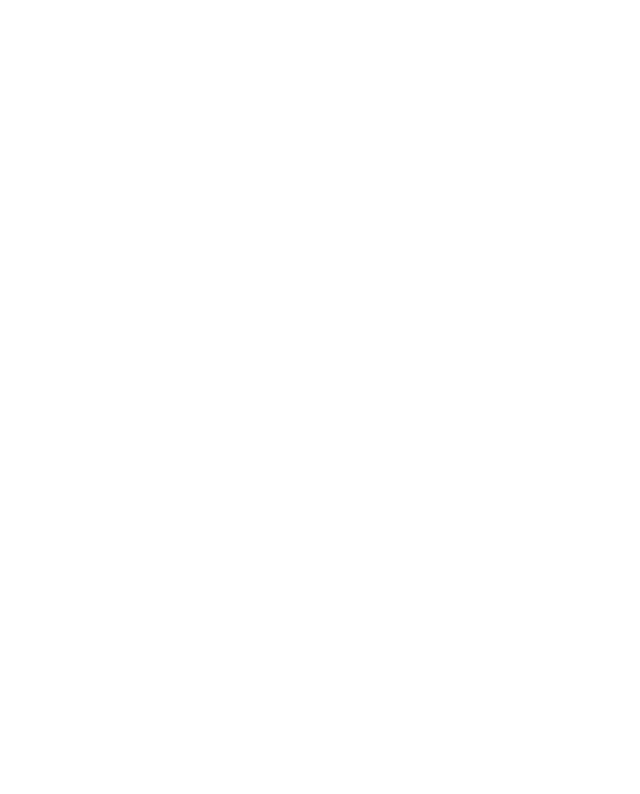
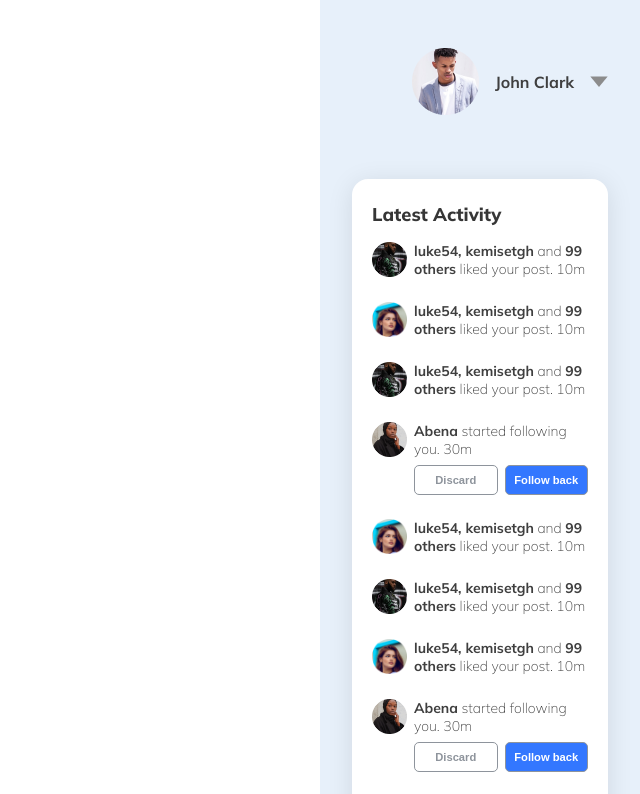
Before and after one commit to tersoo-ahire/Coonected, a React (Vite) app in the folder website/: page /books in a window 1280 px wide. Before the commit this address had no page. Shown: the top 794 px of the page, without its empty margins (640-1280 px from the left). Built offline with nearby package versions, Linux system fonts and the light colour scheme.

Commit message:
created userprofile and activities components for right section of books page

```diff
--- a/website/src/App.jsx
+++ b/website/src/App.jsx
@@ -10,6 +10,7 @@
 import Home from "./pages/Home";
 import Profile from "./pages/Profile";
 import Explore from "./pages/Explore";
+import Books from "./pages/Books";
 
 export default function App() {
   return (
@@ -24,7 +25,8 @@
         <Route path="/invitation/success" element={<Success />} />
         <Route path="/home" element={<Home />} />
         <Route path="/profile/*" element={<Profile />} />
-        <Route path="/explore/*" element={<Explore/>} />
+        <Route path="/explore/*" element={<Explore />} />
+        <Route path="/books" element={<Books/>} />
       </Routes>
     </>
   );
--- a/website/src/pages/Books.jsx
+++ b/website/src/pages/Books.jsx
@@ -0,0 +1,17 @@
+import React from "react";
+import UserProfile from "../components/Userprofile";
+import Activities from "../components/Activities";
+
+export default function Books(){
+    return (
+        <section className="books-page">
+            <div className="left-section">
+
+            </div>
+            <div className="right-section">
+                <UserProfile/>
+                <Activities/>
+            </div>
+        </section>
+    )
+}
--- a/website/src/pages/Explore.jsx
+++ b/website/src/pages/Explore.jsx
@@ -1,7 +1,7 @@
 import React from "react";
 import { Routes, Route, Navigate } from "react-router-dom";
 import Search from "../components/Search";
-import Userprofile from "../components/Userprofile";
+import UserProfile from "../components/Userprofile";
 import Activities from "../components/Activities";
 import Navigation from "../components/Navigation";
 import ExploreNav from "../components/ExploreNav";
@@ -36,7 +36,7 @@
                 </div>
             </div>
             <div className="right-section">
-                <Userprofile/>
+                <UserProfile/>
                 <Activities/>
             </div>
         </section>
--- a/website/src/styles/App.css
+++ b/website/src/styles/App.css
@@ -1745,4 +1745,25 @@
 .media-container .media-sub .content #add-icon:hover {
   cursor: pointer;
   transform: rotate(180deg);
+}
+
+.books-page {
+  display: flex;
+  flex-direction: row;
+  background-color: rgba(255, 255, 255, 0.6588235294);
+  width: 100%;
+}
+.books-page .left-section {
+  display: flex;
+  flex-direction: column;
+  width: 75%;
+}
+.books-page .right-section {
+  display: flex;
+  flex-direction: column;
+  width: 25%;
+  background-color: #E7F0FA;
+  padding: 3em 2em 3em 2em;
+  min-height: 100vh;
+  gap: 4em;
 }/*# sourceMappingURL=App.css.map */
--- a/website/src/styles/App.scss
+++ b/website/src/styles/App.scss
@@ -2023,5 +2023,28 @@
             }
         }
     }
-
-}
+}
+
+// BOOKS PAGE SECTION
+.books-page {
+    display: flex;
+    flex-direction: row;
+    background-color: #ffffffa8;
+    width: 100%;
+
+    .left-section {
+        display: flex;
+        flex-direction: column;
+        width: 75%;
+    }
+
+    .right-section {
+        display: flex;
+        flex-direction: column;
+        width: 25%;
+        background-color: $backgroundcolor;
+        padding: 3em 2em 3em 2em;
+        min-height: 100vh;
+        gap: 4em;
+    }
+}
```
Also changed, not shown: 1 other file (tests, documents, lock files or other folders).
